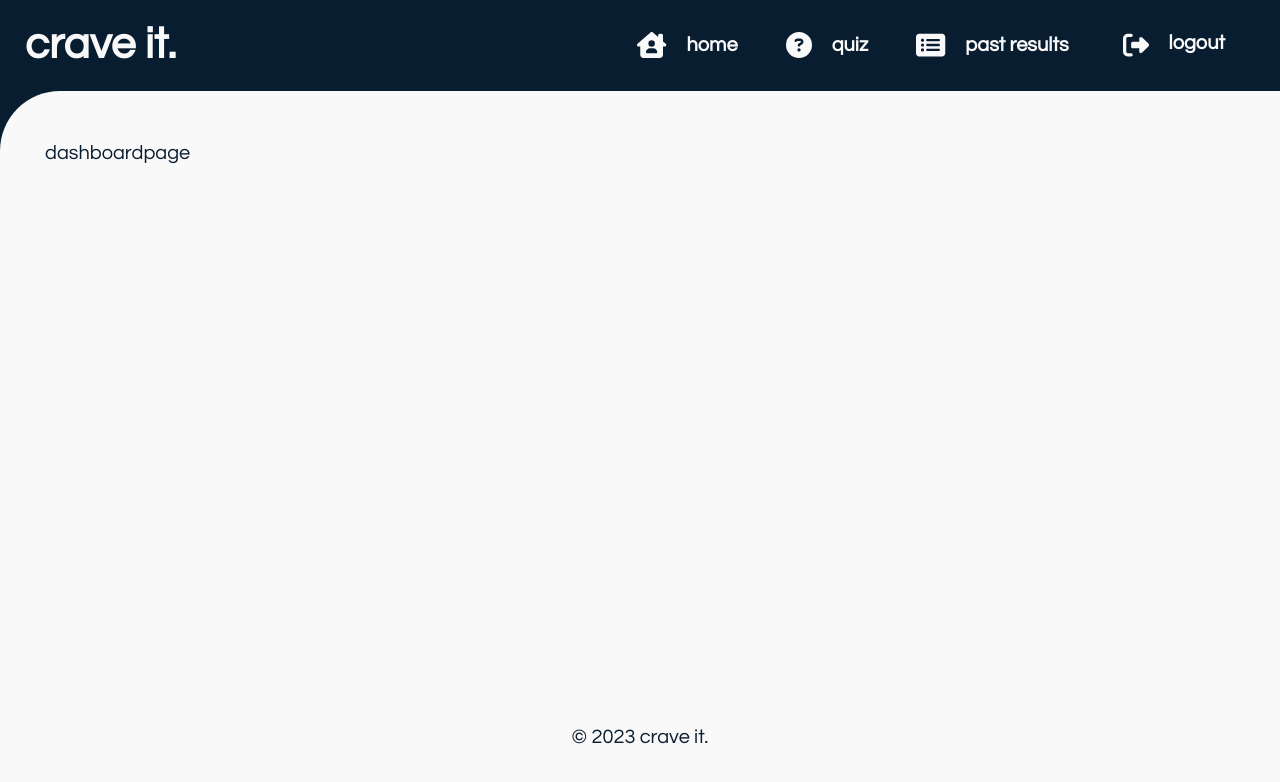
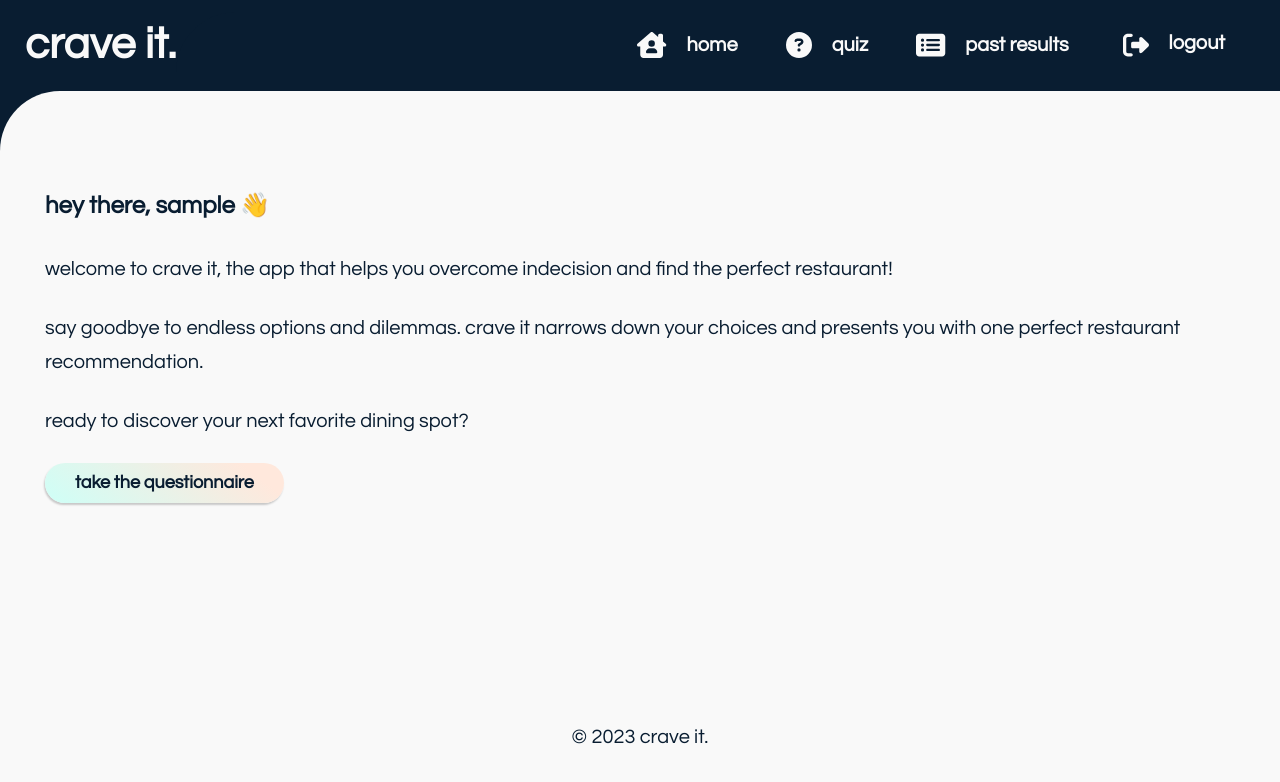
Before and after one commit to chloe-trn/craveit-client, a React (Create React App) app: page /#/home in a window 1280 px wide. Shown: the top 782 px of the page. Built offline with nearby package versions, Linux system fonts and the light colour scheme; sample sign-in values are in the browser's storage.

Commit message:
Add dashboard page

```diff
--- a/src/pages/dashboard-page/DashboardPage.tsx
+++ b/src/pages/dashboard-page/DashboardPage.tsx
@@ -1,8 +1,20 @@
-
+import { Link } from 'react-router-dom'
+import { useSelector } from 'react-redux'
+import { selectAuth } from '../../services/auth/authSlice'
 
 const DashboardPage = () => {
+  const { username } = useSelector(selectAuth)
+
   return (
-    <div>DashboardPage</div>
+    <section className='home'>
+      <h2>Hey there, {username} <span>👋</span></h2>
+      <p>Welcome to Crave It, the app that helps you overcome indecision and find the perfect restaurant!</p>
+      <p>Say goodbye to endless options and dilemmas. Crave It narrows down your choices and presents you with one perfect restaurant recommendation.</p>
+      <p>Ready to discover your next favorite dining spot?</p>
+      <Link to="/questionnaire">
+        <button className="btn gradient">Take the Questionnaire</button>
+      </Link>
+  </section>
   )
 }
 
```
Also changed, not shown: 1 other file (tests, documents, lock files or other folders).
